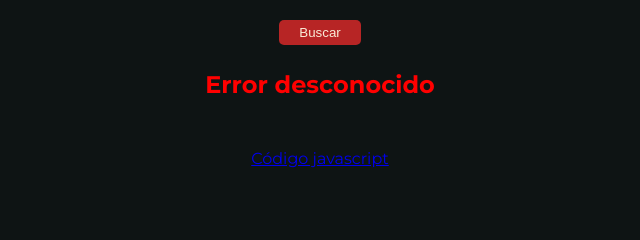
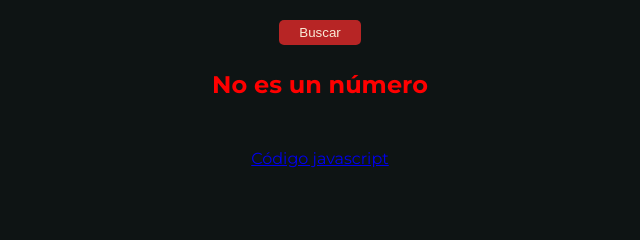
Before and after one commit to Frikilinux/js, a plain HTML site: page index.html in a window 1280 px wide. Both pictures are taken after a click on the button "Buscar". Shown: the part 213-453 px from the top of the page, 320-960 px from the left. Drawn offline with Linux system fonts and the light colour scheme.

Commit message:
Add functions

```diff
--- a/main.js
+++ b/main.js
@@ -45,11 +45,11 @@ const pizzas = [
 
 ]
 
-separador = (actividad) => {
-  console.log('');
-  console.log(`Solución de la actividad '${actividad}'`);
-  console.log(`============================`);
-}
+// separador = (actividad) => {
+//   console.log('');
+//   console.log(`Solución de la actividad '${actividad}'`);
+//   console.log(`============================`);
+// }
 
 // // // Testing
 // // // console.log(pizzas);
@@ -116,11 +116,21 @@ separador = (actividad) => {
 
 let container = document.querySelector('.pizzas')
 let button = document.querySelector('.btn')
+let input = document.querySelector('#search')
 
+const pizzaEncontrada = (array, id) => {
+  return array.filter((pizza) => {
+   return pizza.id === parseInt(id)
+  });
+};
 
-const render = (nombre, precio) => {
-  return container.innerHTML = `<h2>${nombre}</h2><h3>${precio}</h3>`
+// console.log(pizzaEncontrada(pizzas, 4))
+
+const render = (pizza) => {
+  return container.innerHTML = `<h2>Pizza ${pizza[0].nombre}</h2>\n<h3>$ ${pizza[0].precio}</h3>`
 }
+
+// console.log(render(pizzaEncontrada(pizzas, 4)));
 
 const renderError = (error) => {
   return error === 'notfound'
@@ -129,6 +139,8 @@ const renderError = (error) => {
       ? container.innerHTML = `<h2>No es un número</h2>`
       : container.innerHTML = `<h2>Error desconocido</h2>`
 }
+
+
 
 // const searchPizza = (lista, id) => {
 //   lista.forEach( (pizza) => {
@@ -143,6 +155,15 @@ console.log(container);
 
 // searchPizza(pizzas, 4)
 
+button.addEventListener('click', () => {
+  console.log(input.value);
+  const pizza = pizzaEncontrada(pizzas, input.value);
+  input.value === ''
+    ? renderError('notNumber')
+    : render(pizza)
+
+});
+
 renderError('dfrrr')
 
 // render('Calabreza', '$ 500')
--- a/style.css
+++ b/style.css
@@ -19,7 +19,7 @@
   align-items: center;
   color: antiquewhite;
   gap: 50px;
-  height: 100vh;
+  min-height: 100vh;
 }
 
 .container {
```
